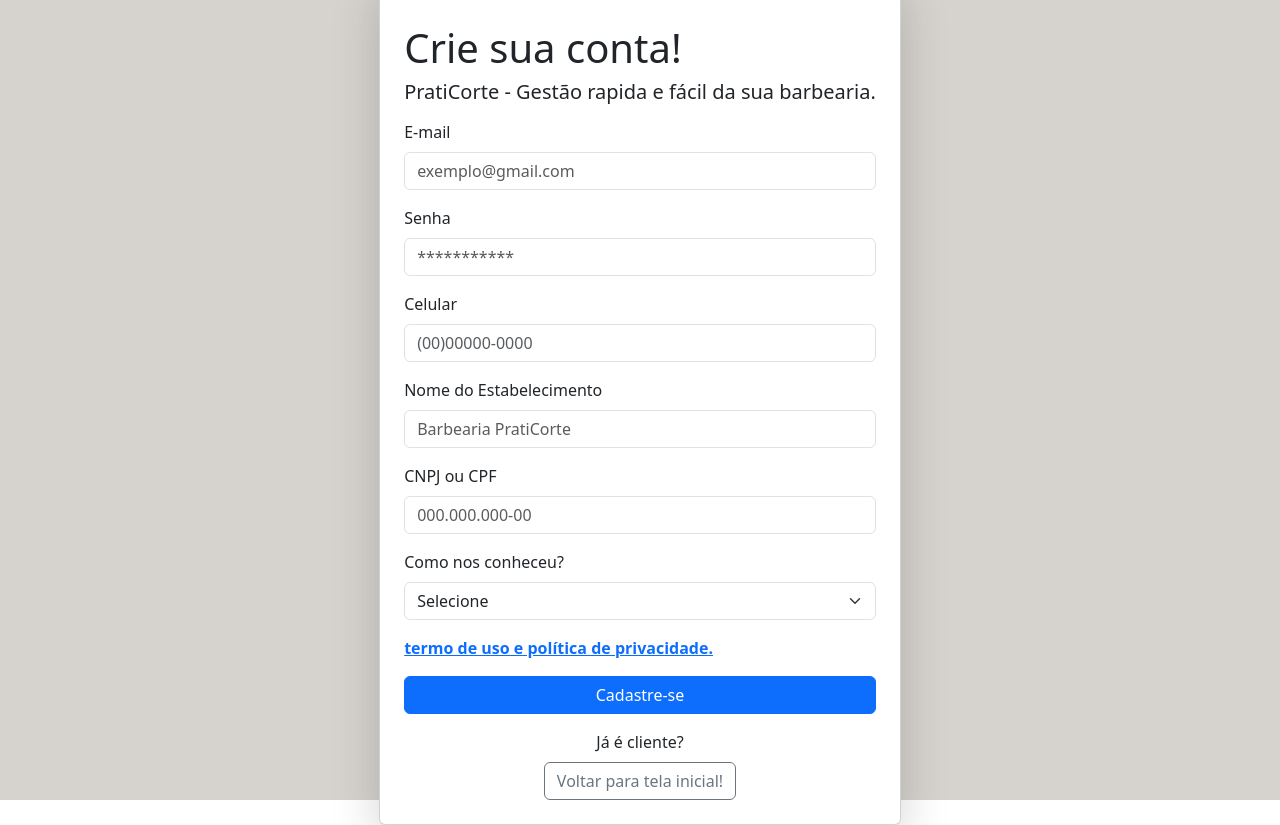
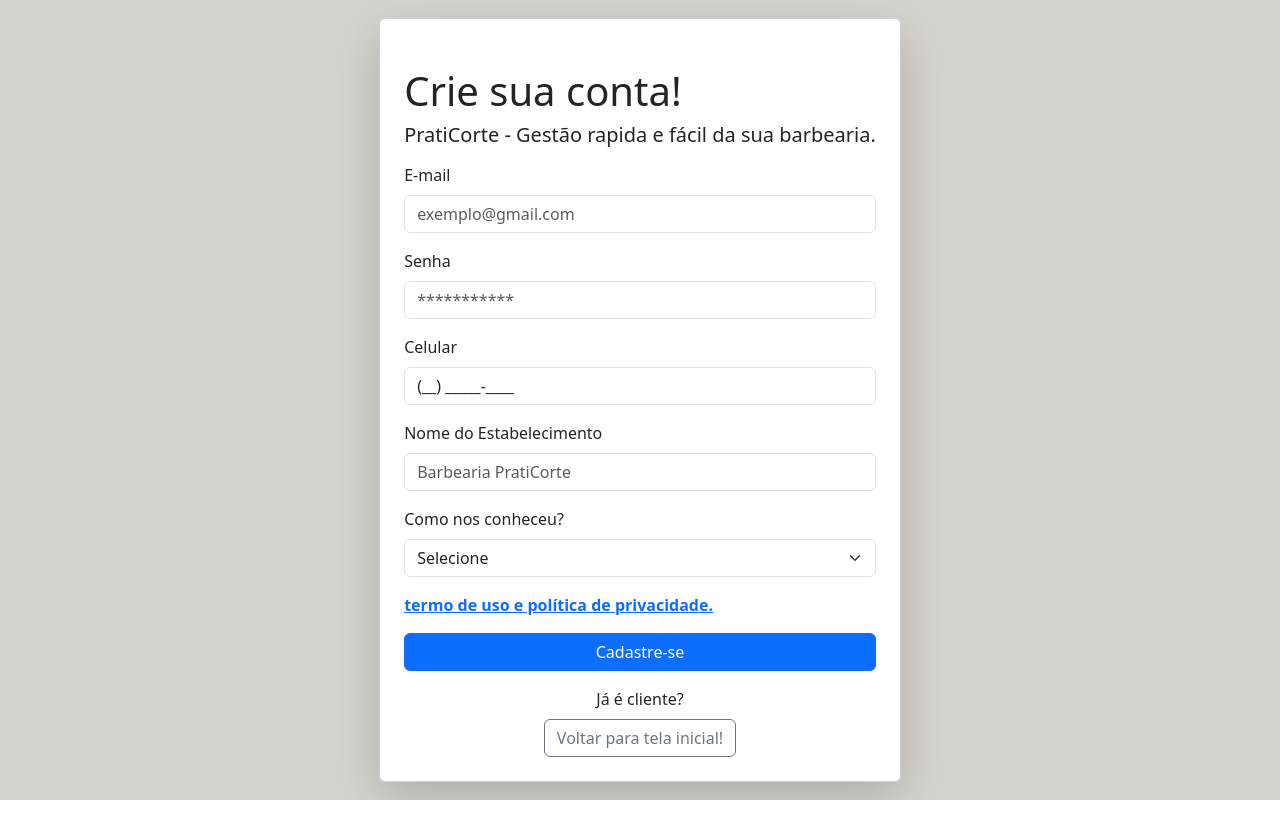
Before and after one commit to guilhermeKuffner/PratiCorte, a React (Create React App) app: page / in a window 1280 px wide. Both pictures are taken after a click on the button "Crie sua conta!". After the commit the page ends 800 px from the top, so only its background shows below. Built offline with nearby package versions, Linux system fonts and the light colour scheme.

Commit message:
adicionando mascara numero telefone

```diff
--- a/package.json
+++ b/package.json
@@ -7,6 +7,7 @@
     "cra-template": "1.2.0",
     "react": "^19.0.0",
     "react-dom": "^19.0.0",
+    "react-number-format": "^5.4.3",
     "react-scripts": "5.0.1"
   },
   "scripts": {
--- a/src/home.js
+++ b/src/home.js
@@ -1,7 +1,10 @@
 import React from "react";
+import { PhoneNumberInput } from "./utils";
 
 const initialState = {
     screenType: 'login',
+    cpfCnpj: "",
+    phoneNumber: ""
 }
 
 class Home extends React.Component {
@@ -71,15 +74,11 @@ class Home extends React.Component {
                                 </div>
                                 <div className="mb-3">
                                     <label className="form-label" htmlFor="phoneNumber">Celular</label>
-                                    <input className="form-control" type="text" name="phoneNumber" id="phoneNumber" placeholder="(00)00000-0000"/>
+                                    <PhoneNumberInput value={this.state.phoneNumber} onChange={(e) => this.setState({ phoneNumber: e.target.value })} />
                                 </div>
                                 <div className="mb-3">
                                     <label className="form-label" htmlFor="establishment">Nome do Estabelecimento</label>
                                     <input className="form-control" type="text" name="establishment" id="establishment" placeholder="Barbearia PratiCorte"/>
-                                </div>
-                                <div className="mb-3">
-                                    <label className="form-label" htmlFor="establishment">CNPJ ou CPF</label>
-                                    <input className="form-control" type="text" name="establishment" id="establishment" placeholder="000.000.000-00"/>
                                 </div>
                                 <div className="mb-3">
                                     <label className="form-label">Como nos conheceu?</label>
--- /dev/null
+++ b/src/utils.js
@@ -0,0 +1,8 @@
+import React from "react";
+import { PatternFormat } from "react-number-format";
+
+export const PhoneNumberInput = ({ value, onChange }) => {
+    return (
+        <PatternFormat className="form-control" value={value} onChange={onChange} format="(##) #####-####" allowEmptyFormatting mask="_"/>
+    )
+}
```
Also changed, not shown: 1 other file (tests, documents, lock files or other folders).
